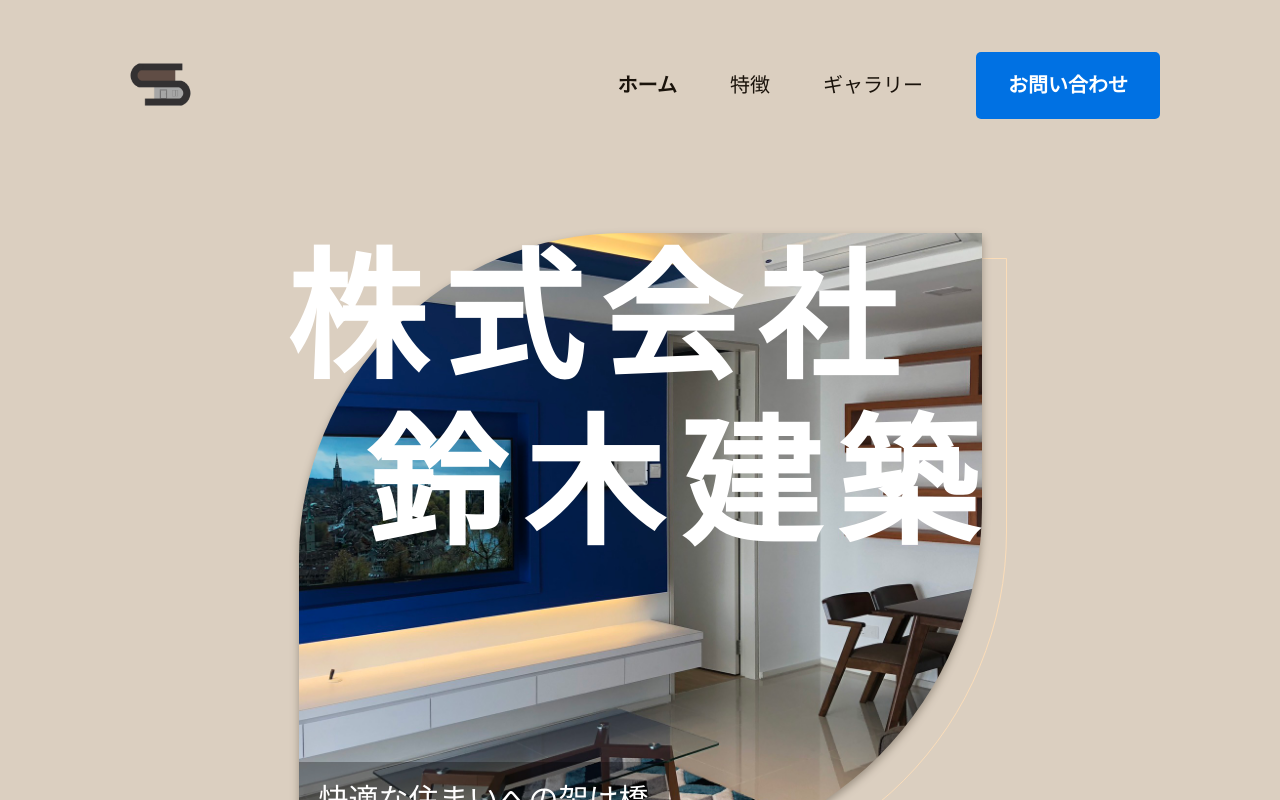
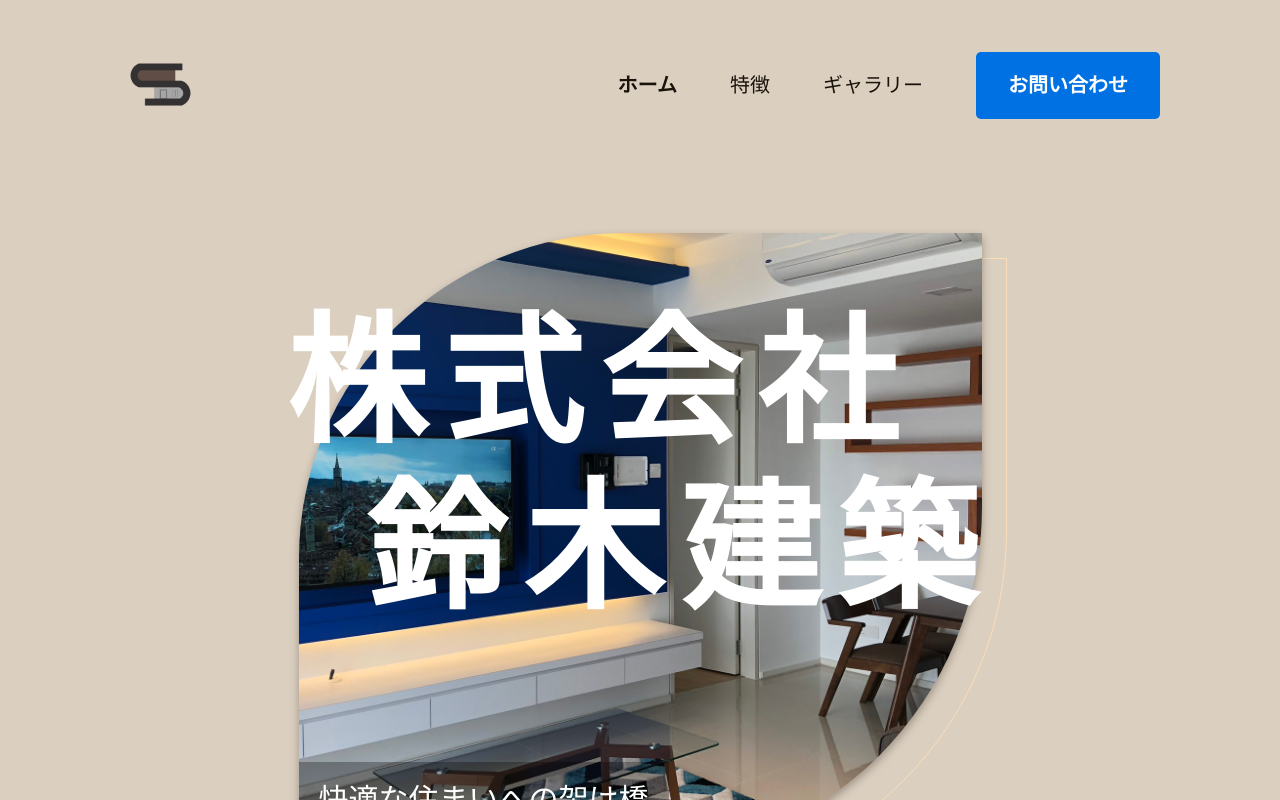
Before and after one commit to PagChomper/suzuki-demo-1, a React (Create React App) app: page / in a window 1280 px wide. Shown: the top 800 px of the page. Built offline with nearby package versions, Linux system fonts and the light colour scheme; a web font is replaced by a local one.

Commit message:
Fix hero title again and again

```diff
--- a/src/components/Hero/hero.scss
+++ b/src/components/Hero/hero.scss
@@ -267,6 +267,10 @@
 @media screen and (max-width: 1460px) {
     .hero {
 
+        &-text-container {
+            top: 38%;
+        }
+
             &--midangle {
                 margin: -70vh 110vh;
                 filter: saturate(200%);
```
